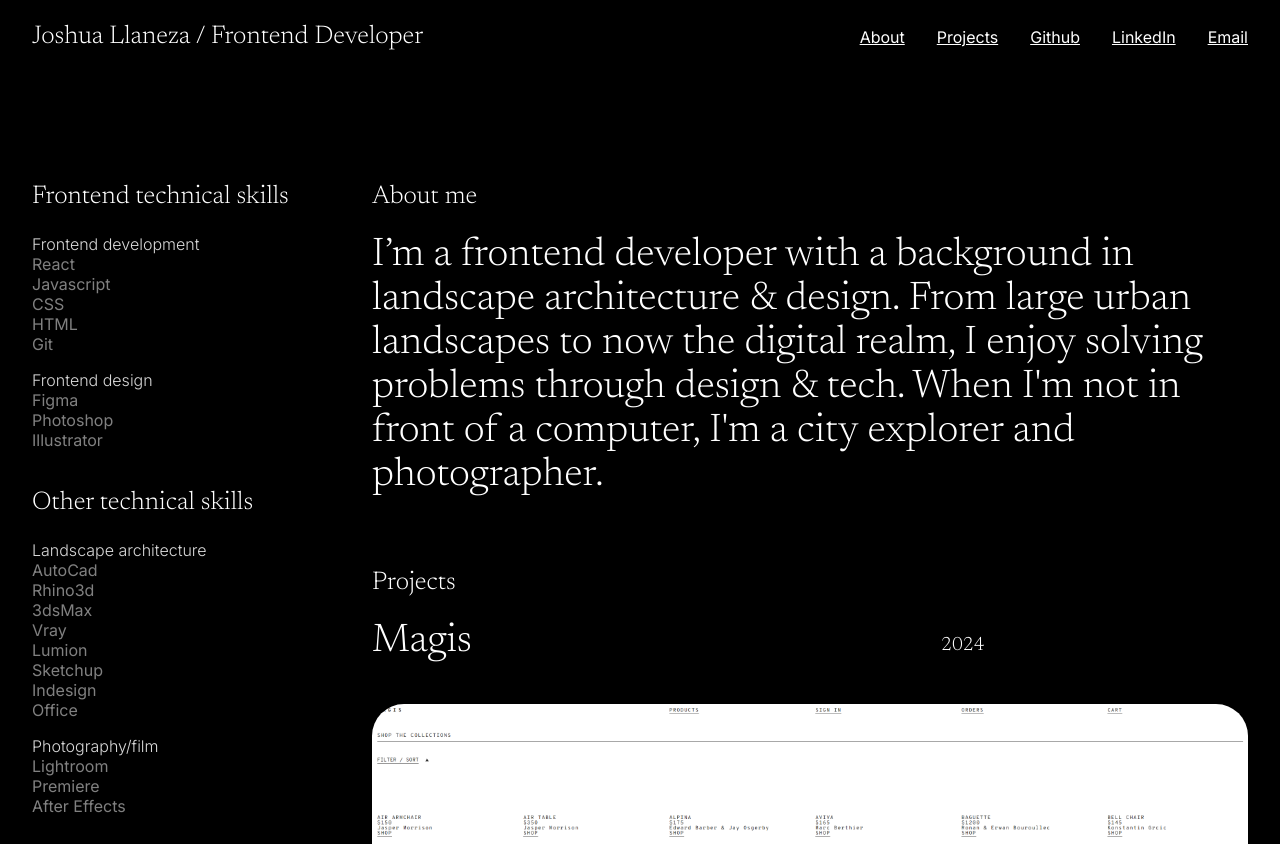
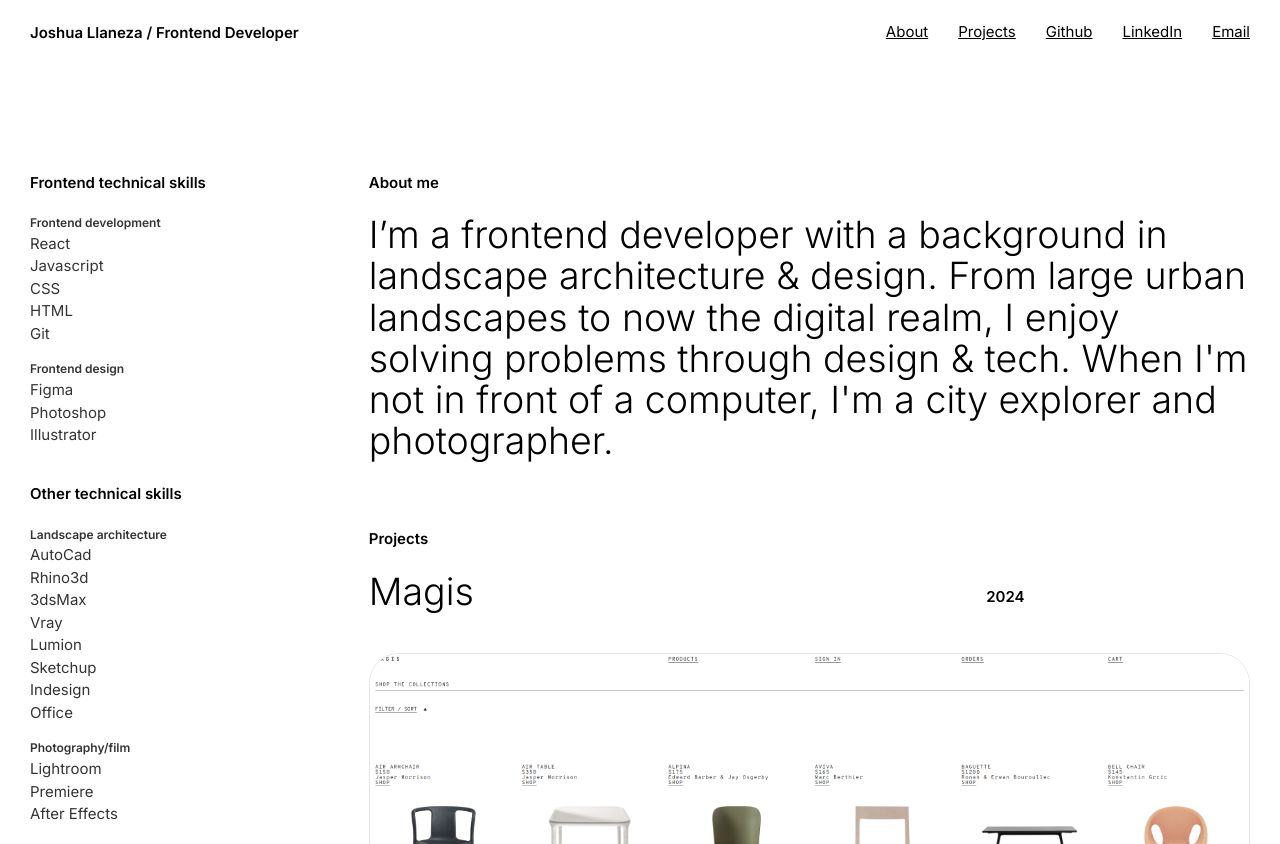
Before and after one commit to JoshuaIsADev/joshua-llaneza, a plain HTML site: page index.html in a window 1280 px wide. Shown: the top 844 px of the page. Drawn offline with Linux system fonts and the light colour scheme.

Commit message:
improved readability via css

```diff
--- a/styles.css
+++ b/styles.css
@@ -2,7 +2,7 @@
   box-sizing: border-box;
   margin: 0;
   padding: 0;
-  font-size: 16px;
+  font-size: 15px;
 }
 
 body {
@@ -10,7 +10,7 @@ body {
   font-optical-sizing: auto;
   font-style: normal;
   font-variation-settings: 'slnt' 0;
-  background-color: rgba(0, 0, 0, 1);
+  background-color: rgb(255, 255, 255);
   scroll-behavior: smooth;
   width: 100%;
   align-items: center;
@@ -28,9 +28,9 @@ html {
 p,
 li {
   list-style: none;
-  color: rgba(255, 255, 255, 0.5);
+  color: rgba(0, 0, 0, 0.8);
   font-weight: 400;
-  line-height: 1.25rem;
+  line-height: 1.5rem;
 }
 
 ul {
@@ -38,52 +38,54 @@ ul {
 }
 
 a {
-  color: rgba(255, 255, 255, 1);
+  color: rgb(0, 0, 0);
   &:hover {
-    color: rgba(255, 255, 255, 0.75);
+    color: rgba(0, 0, 0, 0.5);
   }
 }
 
 .font-l {
-  font-family: 'Newsreader', serif;
+  font-family: 'Inter', sans-serif;
   font-weight: 300;
   font-size: 2.5rem;
   line-height: 2.75rem;
-  color: rgba(255, 255, 255, 1);
+  color: rgb(0, 0, 0);
 }
 
 .font-m {
-  font-family: 'Newsreader', serif;
-  font-weight: 300;
-  font-size: 1.6rem;
-  color: rgba(255, 255, 255, 1);
+  font-family: 'Inter', sans-serif;
+  font-weight: 600;
+  font-size: 1rem;
+  color: rgb(0, 0, 0);
   padding: 1.5rem 0;
 }
 
 .font-s {
-  font-family: 'Newsreader', serif;
-  font-weight: 300;
-  font-size: 1.2rem;
-  color: rgba(255, 255, 255, 1);
+  font-family: 'Inter', sans-serif;
+  font-weight: 600;
+  font-size: 1rem;
+  color: rgb(0, 0, 0);
   padding: 1rem 0 1rem;
 }
 
 .font-xs {
   font-family: 'Inter', sans-serif;
-  font-weight: 300;
-  color: rgba(255, 255, 255, 0.85);
+  font-size: 0.8rem;
+  font-weight: 600;
+  line-height: 1.25rem;
+  color: rgba(0, 0, 0, 0.8);
 }
 
 .font-xxs {
   font-family: 'Inter', sans-serif;
   font-size: 0.75rem;
   font-weight: 300;
-  color: rgba(255, 255, 255, 0.7);
+  color: rgba(0, 0, 0, 0.9);
 }
 
 header {
   position: fixed;
-  background-color: rgba(0, 0, 0, 1);
+  background-color: rgb(255, 255, 255);
   width: 100%;
 }
 
@@ -150,8 +152,9 @@ footer {
 
 .project-wrapper {
   display: grid;
-  grid-template-columns: 1.75fr 1fr;
-  gap: 2rem;
+  grid-template-columns: 2fr 1fr;
+  row-gap: 2rem;
+  column-gap: 6rem;
   padding-bottom: 8rem;
 }
 
@@ -161,6 +164,7 @@ footer {
   aspect-ratio: 1.6 / 1;
   object-fit: cover;
   border-radius: 2rem;
+  border: 1px solid rgba(0, 0, 0, 0.1);
 }
 
 .about-container {
@@ -193,7 +197,7 @@ footer {
 }
 
 .technical-ul li {
-  border: 1px solid rgba(255, 255, 255, 0.2);
+  border: 1px solid rgba(0, 0, 0, 0.2);
   border-radius: 0.3rem;
   width: fit-content;
   padding: 0.25rem;
```
